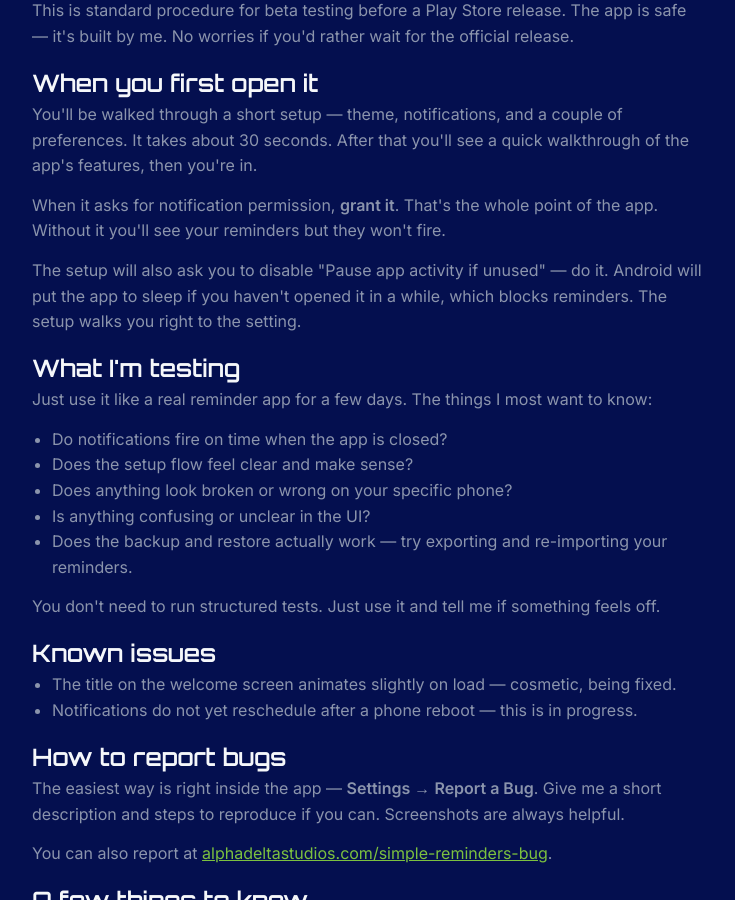
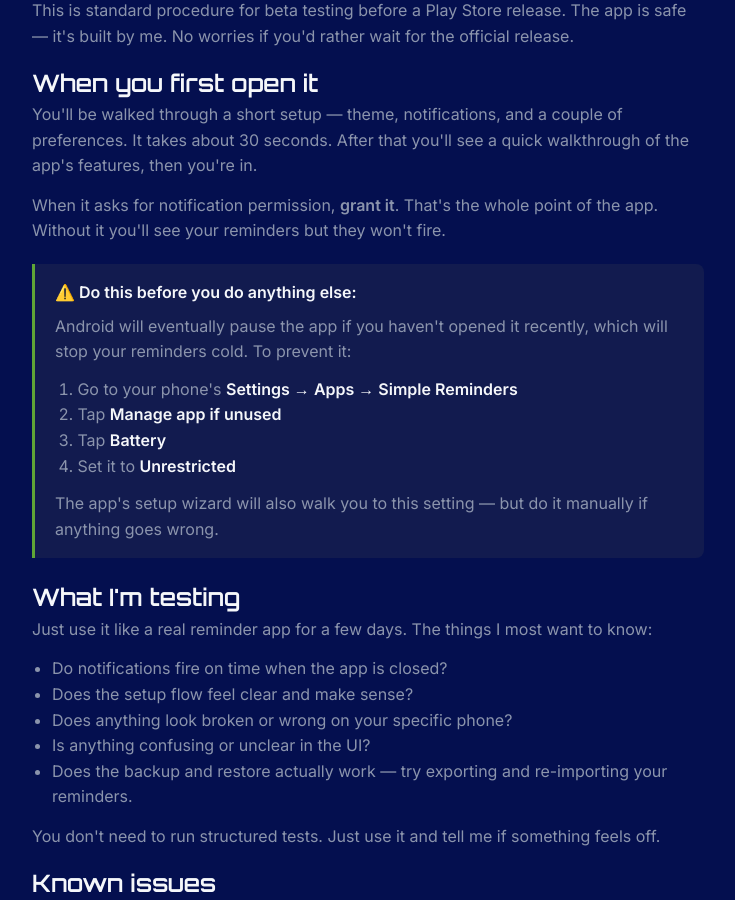
Before and after one commit to AlphaDelta24/alpha-delta-site, a Jekyll site: the page built from simple-reminders-beta.html, in a window 1280 px wide and 900 px high, scrolled down 775 px. Shown: the whole window, without its empty margins (272-1007 px from the left). Built offline with Jekyll 4.4.1, drawn with Linux system fonts in a browser that asks for light colours.

Commit message:
Update simple-reminders-beta.html

```diff
--- a/simple-reminders-beta.html
+++ b/simple-reminders-beta.html
@@ -47,7 +47,17 @@ permalink: /simple-reminders-beta/
 
   <p>When it asks for notification permission, <strong>grant it</strong>. That's the whole point of the app. Without it you'll see your reminders but they won't fire.</p>
 
-  <p>The setup will also ask you to disable "Pause app activity if unused" — do it. Android will put the app to sleep if you haven't opened it in a while, which blocks reminders. The setup walks you right to the setting.</p>
+  <div style="background:var(--navy-panel);border-left:3px solid var(--green);padding:16px 20px;margin:20px 0;border-radius:0 8px 8px 0;">
+    <p style="margin:0 0 8px;color:var(--white);font-weight:700;">⚠️ Do this before you do anything else:</p>
+    <p style="margin:0;color:var(--slate);">Android will eventually pause the app if you haven't opened it recently, which will stop your reminders cold. To prevent it:</p>
+    <ol style="margin:12px 0 0;padding-left:1.4rem;color:var(--slate);">
+      <li>Go to your phone's <strong style="color:var(--white);">Settings → Apps → Simple Reminders</strong></li>
+      <li>Tap <strong style="color:var(--white);">Manage app if unused</strong></li>
+      <li>Tap <strong style="color:var(--white);">Battery</strong></li>
+      <li>Set it to <strong style="color:var(--white);">Unrestricted</strong></li>
+    </ol>
+    <p style="margin:12px 0 0;color:var(--slate);">The app's setup wizard will also walk you to this setting — but do it manually if anything goes wrong.</p>
+  </div>
 
 
   <h2>What I'm testing</h2>
```
Also changed, not shown: other parts of simple-reminders-beta.html (+1 -1 lines).
